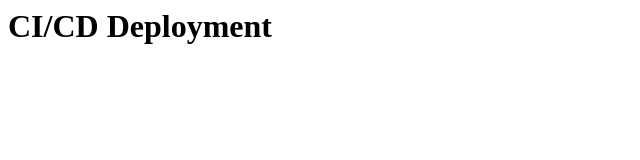
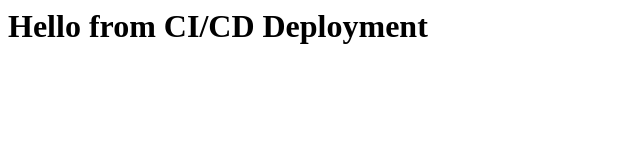
Before and after one commit to sameerr68/my-aws-app, a plain HTML site: page index.html in a window 1280 px wide. Shown: the whole page, without its empty margins (0-640 px from the left). Drawn offline with Linux system fonts and the light colour scheme.

Commit message:
Update index.html

```diff
--- a/index.html
+++ b/index.html
@@ -1 +1 @@
-<h1>CI/CD Deployment</h1>
+<h1>Hello from CI/CD Deployment</h1>
```
